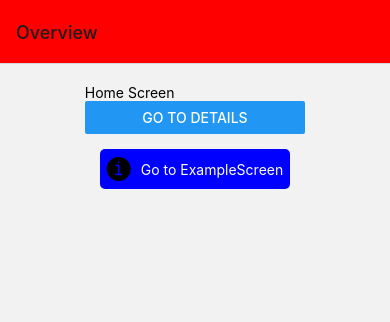
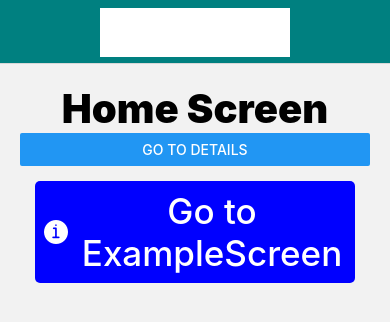
Before and after one commit to gshaver82/React-Native-Navigation, a React Native app: screen /Home in a window 390 px wide. Shown: the top 322 px of the page. Built offline with nearby package versions, Linux system fonts and the light colour scheme.

Commit message:
styles cleanup

```diff
--- a/App.js
+++ b/App.js
@@ -13,14 +13,16 @@ const Stack = createNativeStackNavigator();
 function App() {
   return (
     <NavigationContainer>
-      <Stack.Navigator initialRouteName="Home">
+      <Stack.Navigator initialRouteName="Home"
+        screenOptions={{
+          headerStyle: globalStyles.header,
+          headerTitleStyle: globalStyles.headertitle,
+          headerTitleAlign: 'center',
+        }}>
         <Stack.Screen
           name="Home"
           component={HomeScreen}
-          options={{
-            title: 'Overview',
-            headerStyle: globalStyles.header
-          }}
+          options={{ title: 'Overview', }}
         />
         <Stack.Screen
           name="Details"
--- a/package.json
+++ b/package.json
@@ -9,6 +9,7 @@
     "web": "expo start --web"
   },
   "dependencies": {
+    "@react-native-community/datetimepicker": "^6.7.5",
     "@react-navigation/native": "^6.1.4",
     "@react-navigation/native-stack": "^6.9.10",
     "expo": "~47.0.12",
--- a/screens/details.js
+++ b/screens/details.js
@@ -4,8 +4,8 @@ import { globalStyles } from '../styles/global';
 
 export default function DetailsScreen({ navigation }) {
     return (
-        <View style={{ flex: 1, alignItems: 'center', justifyContent: 'center' }}>
-            <Text>Details Screen</Text>
+        <View style={globalStyles.container}>
+            <Text style={globalStyles.screenTitle}>Details Screen</Text>
             <Button
                 title="Go back to home"
                 onPress={() => navigation.navigate('Home')}
--- a/screens/example.js
+++ b/screens/example.js
@@ -1,17 +1,47 @@
 
-import { View, Text, Button } from 'react-native';
+import React, { useState } from 'react';
+import { View, Text, Button, Platform } from 'react-native';
 import { globalStyles } from '../styles/global';
+import DateTimePicker from '@react-native-community/datetimepicker';
 
 export default function ExampleScreen({ route, navigation }) {
+
+    const [date, setDate] = useState(new Date());
+    const [showPicker, setShowPicker] = useState(false);
+
+    const handlePicker = (event, selectedDate) => {
+        setShowPicker(Platform.OS === 'ios'); // Hide picker on iOS when done selecting
+        if (selectedDate) {
+            setDate(selectedDate);
+            console.log('Selected time:', selectedDate);
+        }
+    };
+
     const { itemId, otherParam } = route.params;
     return (
         <View style={globalStyles.container}>
+            <Text style={globalStyles.screenTitle}>Example screen</Text>
+            {showPicker && (
+                <DateTimePicker
+                    value={date}
+                    mode="time"
+                    is24Hour={false} // Set to true if you want to use 24-hour time format
+                    display="default"
+                    onChange={handlePicker}
+                />
+            )}
             <Text style={globalStyles.titleText}>itemId: {JSON.stringify(route.params.itemId)}</Text>
             <Text>otherParam: {JSON.stringify(otherParam)}</Text>
             <Button
                 title="Go back to home"
                 onPress={() => navigation.navigate('Home')}
             />
+
+            <Button title="Set Time" onPress={() => setShowPicker(true)} />
+            <Text>{date.toTimeString()}
+
+            </Text>
+
         </View>
     );
 }
--- a/screens/home.js
+++ b/screens/home.js
@@ -7,7 +7,7 @@ import { AntDesign } from '@expo/vector-icons';
 export default function HomeScreen({ navigation }) {
     return (
         <View style={globalStyles.container}>
-            <Text>Home Screen</Text>
+            <Text style={globalStyles.screenTitle}>Home Screen</Text>
             <Button
                 title="Go to Details"
                 onPress={() => {
@@ -17,14 +17,14 @@ export default function HomeScreen({ navigation }) {
             />
 
             <TouchableOpacity
-                style={[globalStyles.button, { flexDirection: 'row' }]}
+                style={[globalStyles.TouchableOpacitybutton, { flexDirection: 'row' }]}
                 onPress={() => {
                     navigation.navigate('Example', {
                         itemId: 86,
                         otherParam: 'anything you want here',
                     });
                 }}>
-                <AntDesign name="infocirlce" size={24} color="black" style={{ marginRight: 10 }} />
+                <AntDesign name="infocirlce" size={24} color="white" style={{ marginRight: 10 }} />
                 <Text  style={globalStyles.buttonText}>Go to ExampleScreen</Text>
             </TouchableOpacity>
 
--- a/styles/global.js
+++ b/styles/global.js
@@ -2,7 +2,13 @@ import { StyleSheet } from 'react-native';
 
 export const globalStyles = StyleSheet.create({
   header: {
-    backgroundColor: 'red',
+    backgroundColor: 'teal',
+  },
+  headertitle: {
+    fontWeight: '800',
+    fontSize: 40,
+    color: 'white',
+    backgroundColor: 'white',
   },
   titleText: {
     fontSize: 18,
@@ -15,15 +21,24 @@ export const globalStyles = StyleSheet.create({
     alignSelf: 'center',
     justifyContent: 'flex-start',
   },
-  button: {
+  TouchableOpacitybutton: {
     backgroundColor: 'blue',
-    padding: 7,
+    padding: 9,
     borderRadius: 5,
     alignItems: 'center',
     margin:15
   },
   buttonText: {
     color: 'white',
+    fontSize: 35,
+    fontWeight: '500',
+    textAlign: 'center',
+  },
+  screenTitle: {
+    fontWeight: '900',
+    fontSize: 40,
+    alignSelf: 'center',
+    fontFamily: 'System', // or any other bold font family that you want to use
   },
 
 });
```
Also changed, not shown: 1 other file (tests, documents, lock files or other folders).
